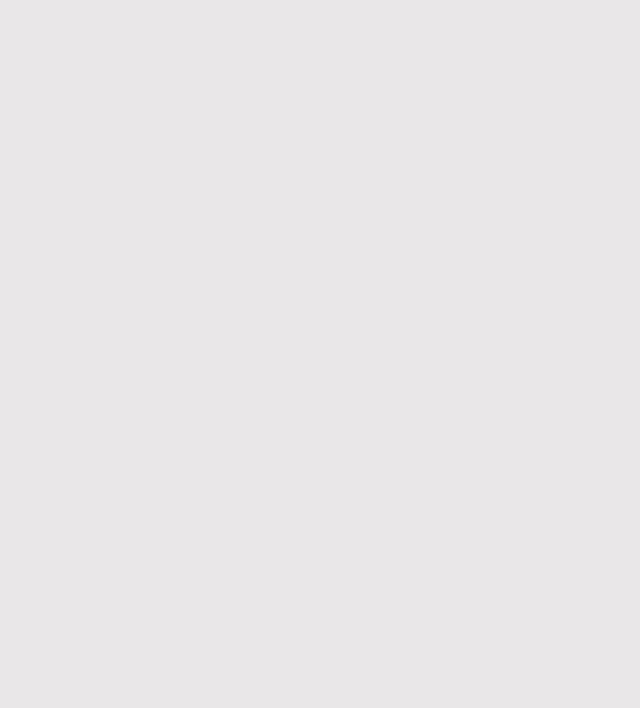
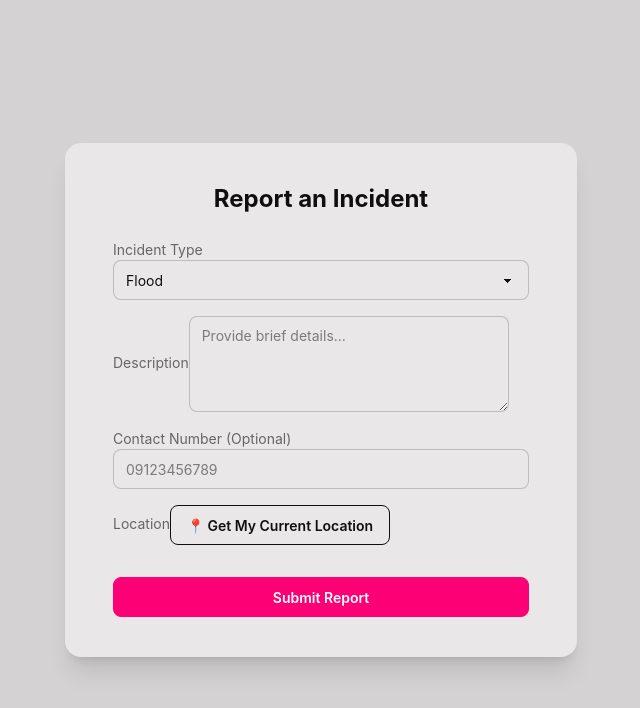
Before and after one commit to windylyswifts/Lantaw, a React (Vite) app in the folder Lantaw/: page / in a window 1280 px wide. Shown: the top 708 px of the page, without its empty margins (319-959 px from the left). Built offline with nearby package versions, Linux system fonts and the light colour scheme.

Commit message:
added leaf fro mreact

```diff
--- a/Lantaw/package.json
+++ b/Lantaw/package.json
@@ -12,8 +12,10 @@
   "dependencies": {
     "@supabase/supabase-js": "^2.119.0",
     "@tailwindcss/vite": "^4.3.5",
+    "leaflet": "^1.9.4",
     "react": "^19.3.1",
     "react-dom": "^19.3.1",
+    "react-leaflet": "^5.0.0",
     "tailwindcss": "^4.3.5"
   },
   "devDependencies": {
--- a/Lantaw/src/App.jsx
+++ b/Lantaw/src/App.jsx
@@ -1,11 +1,15 @@
-import React from 'react'
+import IncidentForm from './components/IncidentForm';
 
-const App = () => {
+function App() {
   return (
-    <div>
-
+    <div className="min-h-screen bg-base-200 flex items-center justify-center py-10">
+      <div className="card w-full max-w-lg bg-base-100 shadow-xl">
+        <div className="card-body">
+          <IncidentForm />
+        </div>
+      </div>
     </div>
-  )
+  );
 }
 
-export default App
+export default App;
```
Also changed, not shown: 1 other file (tests, documents, lock files or other folders).
